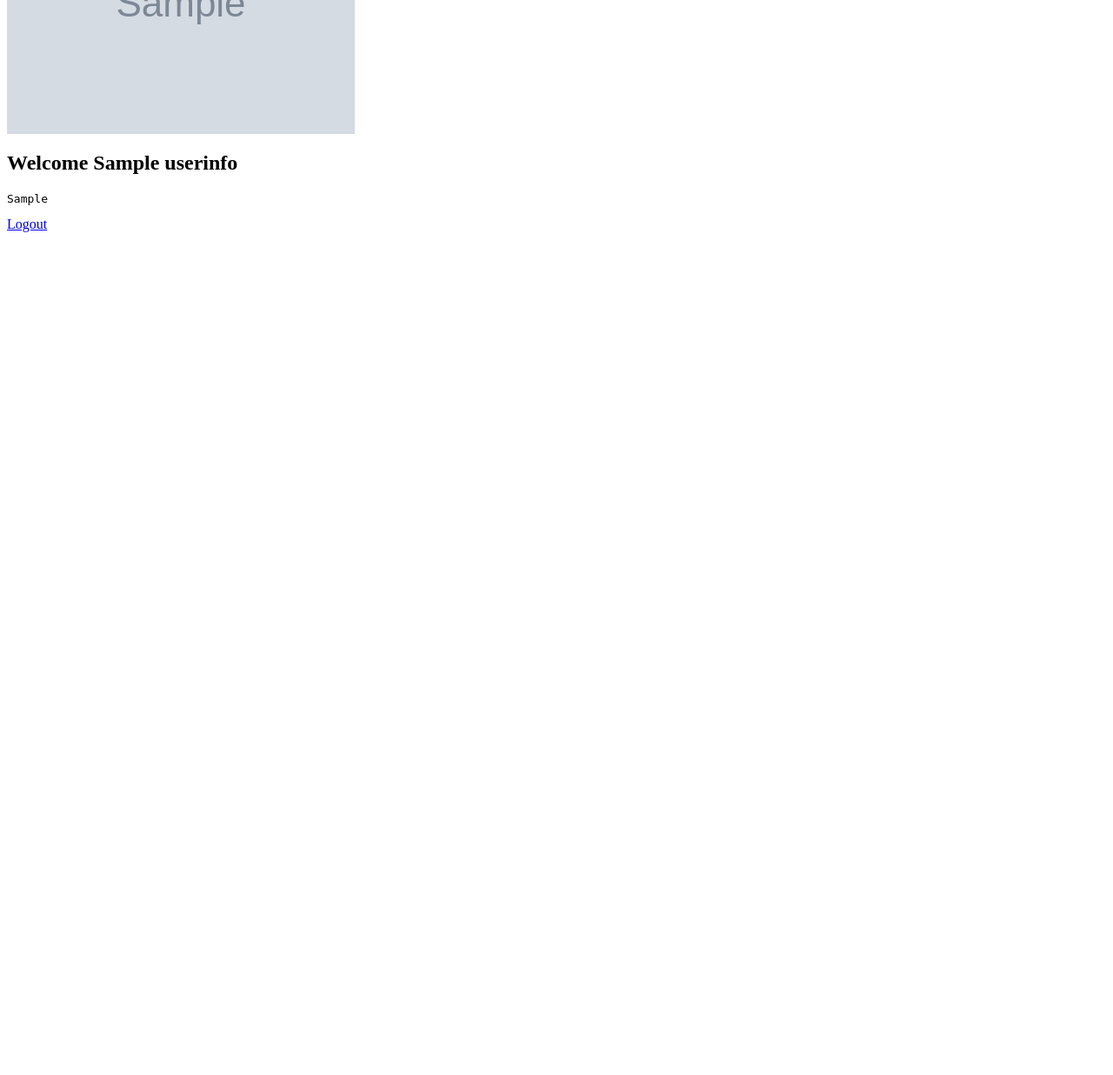
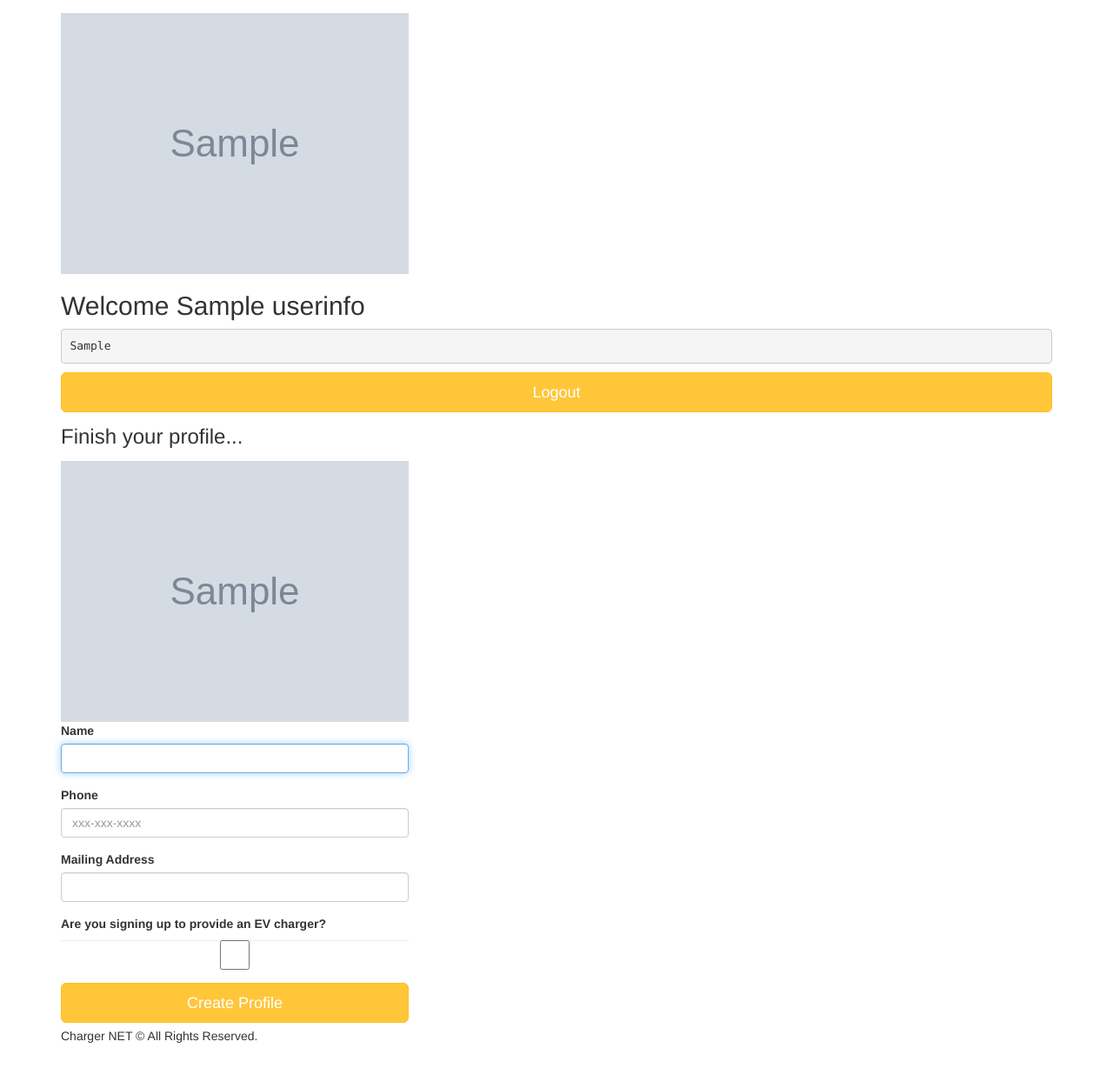
Before and after one commit to DannyDenver/ChargerNet, a Flask app: template templates/pages/create_profile.html in a window 1280 px wide. Shown: the part 475-1711 px from the top of the page at 87% size. Before the commit the page ends 742 px from the top, so only its background shows below. Run offline with Flask 2, Linux system fonts and the light colour scheme; tables that the repository leaves empty hold one stand-in row (values such as "Sample post"); the template is opened without the code that fills it: values that come from a table or form of the project are taken from there, most other values are stand-ins (such as "Sample title", 1, 10 or a date in 2020); grey boxes marked "Sample" are stand-in pictures; parts of the project's set-up code (start-up, migrations or seed data) failed here and were passed over; some libraries are stand-ins or nearby versions.

Commit message:
add header for logged in users

```diff
--- a/app.py
+++ b/app.py
@@ -52,105 +52,55 @@ app.config.from_object('config')
 db = SQLAlchemy(app)
 migrate = Migrate(app, db)
 
-@app.route('/callback')
-def callback_handling():
-    # Handles response from token endpoint
-    auth0.authorize_access_token()
-    resp = auth0.get('userinfo')
-    userinfo = resp.json()
-    print(userinfo)
+# mapper_registry = registry()
 
-    # Store the user information in flask session.
-    session['jwt_payload'] = userinfo
-    session['profile'] = {
-        'user_id': userinfo['sub'],
-        'name': userinfo['name'],
-        'picture': userinfo['picture']
-    }
-    return redirect('/create_profile')
-
-@app.route('/login')
-def login():
-    return auth0.authorize_redirect(redirect_uri='http://localhost:5000/callback')
-
-def requires_auth(f):
-  @wraps(f)
-  def decorated(*args, **kwargs):
-    if 'profile' not in session:
-      # Redirect to Login page here
-      return redirect('/')
-    return f(*args, **kwargs)
-
-  return decorated
-
-@app.route('/create_profile')
-@requires_auth
-def create_profile():
-    return render_template('pages/create_profile.html',
-                           userinfo=session['profile'],
-                           userinfo_pretty=json.dumps(session['jwt_payload'], indent=4))
-
-@app.route('/logout')
-def logout():
-    # Clear session stored data
-    session.clear()
-    # Redirect user to logout endpoint
-    params = {'returnTo': url_for('/', _external=True), 'client_id': 'RF0NE1fGynyjE4a4o96hwUatOVu7Iedr'}
-    return redirect(auth0.api_base_url + '/v2/logout?' + urlencode(params))
-
-mapper_registry = registry()
-
-@mapper_registry.as_declarative_base()
+# @mapper_registry.as_declarative_base()
 class User(db.Model):
-  __tablename__ = "User"
-  id = db.Column(db.Integer, primary_key=True)
+  __abstract__ = True
+  oauth_id = db.Column(db.String(100))
   name = db.Column(db.String(50))
   phone_number = db.Column(db.String(20))
-  __mapper_args__ = {
-      'polymorphic_identity':'user'
-  }
+  profile_photo=db.Column(db.String(100))
 
 class Driver(User):
-    frequent_charger = db.Column(db.Boolean)
-    total_kwh_consumed = db.Column(db.Integer)
+  __tablename__='Driver'
+  id = db.Column(db.Integer, primary_key=True)
+  frequent_charger = db.Column(db.Boolean)
+  total_kwh_consumed = db.Column(db.Integer)
 
-    reservations = db.relationship("Reservation", backref=db.backref("driver"), lazy="dynamic")
-    cars = db.relationship("Car", backref=db.backref("driver"), lazy="dynamic")
+  reservations = db.relationship("Reservation", backref=db.backref("driver"), lazy="dynamic")
+  cars = db.relationship("Car", backref=db.backref("driver"), lazy="dynamic")
 
-    @hybrid_property
-    def upcoming_reservations(self):
-      return self.reservations.filter(Reservation.start_time > datetime.now()).all()
+  @hybrid_property
+  def upcoming_reservations(self):
+    return self.reservations.filter(Reservation.start_time > datetime.now()).all()
 
-    @hybrid_property
-    def upcoming_reservation_count(self):
-      return len(self.reservations.filter(Reservation.start_time > datetime.now()).all())
+  @hybrid_property
+  def upcoming_reservation_count(self):
+    return len(self.reservations.filter(Reservation.start_time > datetime.now()).all())
 
-    @hybrid_property
-    def past_reservations(self):
-      return self.reservations.filter(Reservation.start_time < datetime.now()).all()
+  @hybrid_property
+  def past_reservations(self):
+    return self.reservations.filter(Reservation.start_time < datetime.now()).all()
 
-    @hybrid_property
-    def past_reservation_count(self):
-      return len(self.reservations.filter(Reservation.start_time < datetime.now()).all())
+  @hybrid_property
+  def past_reservation_count(self):
+    return len(self.reservations.filter(Reservation.start_time < datetime.now()).all())
 
-    __mapper_args__ = {
-        'polymorphic_identity': 'driver'
-    }
 
-    def __repr__(self):
-        return '<Driver ' + str(self.id) + ' ' + self.name + ' ' + self.phone_number + '>'
+  def __repr__(self):
+      return '<Driver ' + str(self.id) + ' ' + self.name + ' ' + self.phone_number + '>'
 
 class Provider(User):
+  __tablename__='Provider'
+  id = db.Column(db.Integer, primary_key=True)
   mailing_address = db.Column(db.String(100))
   kwh_provided = db.Column(db.Integer)
-  __mapper_args__ = {
-    'polymorphic_identity': 'provider'
-  }
 
 class Car(db.Model):
   __tablename__ = "Car"
   id = db.Column(db.Integer, primary_key=True)
-  driver_id = db.Column(db.Integer, db.ForeignKey('User.id'), nullable=False)
+  driver_id = db.Column(db.Integer, db.ForeignKey('Driver.id'), nullable=False)
   make = db.Column(db.String(20))
   model = db.Column(db.String(20))
   year = db.Column(db.Integer)
@@ -159,7 +109,7 @@ class Car(db.Model):
 class Reservation(db.Model):
   __tablename__ = 'Reservation'
   id = db.Column(db.Integer, primary_key=True)
-  driver_id = db.Column(db.Integer, db.ForeignKey('User.id'), nullable=False)
+  driver_id = db.Column(db.Integer, db.ForeignKey('Driver.id'), nullable=False)
   charger_id = db.Column(db.Integer, db.ForeignKey('Charger.id'), nullable=False)
   start_time = db.Column(db.DateTime, nullable=False)
   reservation_driver = db.relationship("Driver")
@@ -219,9 +169,111 @@ app.jinja_env.filters['datetime'] = format_datetime
 # Controllers.
 #----------------------------------------------------------------------------#
 
+
+@app.route('/callback')
+def callback_handling():
+    # Handles response from token endpoint
+    auth0.authorize_access_token()
+    resp = auth0.get('userinfo')
+    userinfo = resp.json()
+    print(userinfo)
+
+    session['jwt_payload'] = userinfo
+    session['profile'] = {
+        'user_id': userinfo['sub'],
+        'name': userinfo['name'],
+        'picture': userinfo['picture']
+    }
+
+    provider = Provider.query.filter(Provider.oauth_id==userinfo['sub']).first()
+    driver = Driver.query.filter(Driver.oauth_id==userinfo['sub']).first()
+
+    if provider is None and driver is None:
+      return redirect('/user/create')
+
+    if provider is not None:
+      session['isProvider']=True
+      session['oauth_id']=provider.oauth_id
+      session['name']=provider.name
+      return render_template('pages/home.html', name=provider.name, loggedIn=True, isProvider=True)
+    else:
+      session['isProvider']=False
+      session['user']=driver
+      return render_template('pages/home.html', loggedIn=True, isProvider=False)
+
+@app.route('/login')
+def login():
+    return auth0.authorize_redirect(redirect_uri='http://localhost:5000/callback')
+
+def requires_auth(f):
+  @wraps(f)
+  def decorated(*args, **kwargs):
+    if 'profile' not in session:
+      # Redirect to Login page here
+      return redirect('/')
+    return f(*args, **kwargs)
+
+  return decorated
+
+@app.route('/user/create', methods=['GET'])
+@requires_auth
+def create_profile_form():
+    userForm = UserForm()
+
+    print(session['jwt_payload']['sub'])
+
+    return render_template('pages/create_profile.html',
+                           userinfo=session['profile'],
+                           userinfo_pretty=json.dumps(session['jwt_payload'],
+                          indent=4),
+                          userForm=userForm)
+
+@app.route('/user/create', methods=['POST'])
+@requires_auth
+def create_profile_submission():
+  error = False
+  userForm = UserForm(request.form)
+
+  if not userForm.validate():
+    return render_template('pages/create_profile.html',
+                           userinfo=session['profile'],
+                           userinfo_pretty=json.dumps(session['jwt_payload'],
+                          indent=4),
+                          userForm=userForm)
+
+  if request.form['is_provider'] is 'y':
+    provider=Provider(oauth_id=session['jwt_payload']['sub'], name=request.form['name'], phone_number=request.form['phone_number'], profile_photo=session['jwt_payload']['picture'], mailing_address=request.form['mailing_address'])
+    db.session.add(provider)
+    db.session.commit()
+    session['isProvider']=True
+    session['user']=provider
+
+    return render_template('pages/home.html', loggedIn=True, isProvider=True)
+
+@app.route('/logout')
+def logout():
+    # Clear session stored data
+    session.clear()
+    # Redirect user to logout endpoint
+    params = {'returnTo': url_for('home', _external=True), 'client_id': 'RF0NE1fGynyjE4a4o96hwUatOVu7Iedr'}
+    return redirect(auth0.api_base_url + '/v2/logout?' + urlencode(params))
+
+
 @app.route('/')
 def index():
-  return render_template('pages/home.html')
+  isProvider=session.get('isProvider') if session.get('isProvider') else None
+  user = session.get('user') if session.get('user') else None
+  name = session.get('name') if session.get('name') else None
+
+  return render_template('pages/home.html',  loggedIn=True, name=name, isProvider=isProvider)
+
+@app.route('/home')
+def home():
+  isProvider=session.get('isProvider') if session.get('isProvider') else None
+  user = session.get('user') if session.get('user') else None
+  name = session.get('name') if session.get('name') else None
+
+  return render_template('pages/home.html', loggedIn=True if user else False, name=name, isProvider=isProvider)
 
 @app.route('/chargers')
 def chargers():
--- a/forms.py
+++ b/forms.py
@@ -1,7 +1,7 @@
 from datetime import datetime
 from flask_wtf import Form
 from flask_wtf import FlaskForm
-from wtforms import StringField, SelectField, IntegerField, SelectMultipleField, DateTimeField
+from wtforms import StringField, SelectField, IntegerField, SelectMultipleField, DateTimeField, BooleanField
 from wtforms.validators import DataRequired, AnyOf, URL, InputRequired, Regexp
 
 class ShowForm(Form):
@@ -17,203 +17,25 @@ class ShowForm(Form):
         default= datetime.today()
     )
 
-class VenueForm(Form):
+
+class UserForm(Form):
     name = StringField(
         'name', validators=[InputRequired("Please enter a name.")]
     )
-    city = StringField(
-        'city', validators=[InputRequired("Please enter a city.")]
+    phone_number = StringField(
+        'phone_number', validators=[Regexp('^[2-9]\d{2}-\d{3}-\d{4}$', 0, 'Use pattern `XXX-XXX-XXXX`')]
     )
-    state = SelectField(
-        'state', validators=[InputRequired("Please enter a state.")],
-        choices=[
-            ('AL', 'AL'),
-            ('AK', 'AK'),
-            ('AZ', 'AZ'),
-            ('AR', 'AR'),
-            ('CA', 'CA'),
-            ('CO', 'CO'),
-            ('CT', 'CT'),
-            ('DE', 'DE'),
-            ('DC', 'DC'),
-            ('FL', 'FL'),
-            ('GA', 'GA'),
-            ('HI', 'HI'),
-            ('ID', 'ID'),
-            ('IL', 'IL'),
-            ('IN', 'IN'),
-            ('IA', 'IA'),
-            ('KS', 'KS'),
-            ('KY', 'KY'),
-            ('LA', 'LA'),
-            ('ME', 'ME'),
-            ('MT', 'MT'),
-            ('NE', 'NE'),
-            ('NV', 'NV'),
-            ('NH', 'NH'),
-            ('NJ', 'NJ'),
-            ('NM', 'NM'),
-            ('NY', 'NY'),
-            ('NC', 'NC'),
-            ('ND', 'ND'),
-            ('OH', 'OH'),
-            ('OK', 'OK'),
-            ('OR', 'OR'),
-            ('MD', 'MD'),
-            ('MA', 'MA'),
-            ('MI', 'MI'),
-            ('MN', 'MN'),
-            ('MS', 'MS'),
-            ('MO', 'MO'),
-            ('PA', 'PA'),
-            ('RI', 'RI'),
-            ('SC', 'SC'),
-            ('SD', 'SD'),
-            ('TN', 'TN'),
-            ('TX', 'TX'),
-            ('UT', 'UT'),
-            ('VT', 'VT'),
-            ('VA', 'VA'),
-            ('WA', 'WA'),
-            ('WV', 'WV'),
-            ('WI', 'WI'),
-            ('WY', 'WY'),
-        ]
+    mailing_address = StringField(
+        'mailing_address', validators=[InputRequired("Please enter a mailing address.")]
     )
-    address = StringField(
-        'address', validators=[InputRequired("Please enter an address.")]
-    )
-    phone = StringField(
-        'phone', validators=[Regexp('^[2-9]\d{2}-\d{3}-\d{4}$', 0, 'Use pattern `XXX-XXX-XXXX`')]
-    )
-    image_link = StringField(
-        'image_link', validators=[URL()]
-    )
-    genres = SelectMultipleField(
-        'genres', validators=[InputRequired("Please enter venue genres.")],
-        choices=[
-            ('Alternative', 'Alternative'),
-            ('Blues', 'Blues'),
-            ('Classical', 'Classical'),
-            ('Country', 'Country'),
-            ('Electronic', 'Electronic'),
-            ('Folk', 'Folk'),
-            ('Funk', 'Funk'),
-            ('Hip-Hop', 'Hip-Hop'),
-            ('Heavy Metal', 'Heavy Metal'),
-            ('Instrumental', 'Instrumental'),
-            ('Jazz', 'Jazz'),
-            ('Musical Theatre', 'Musical Theatre'),
-            ('Pop', 'Pop'),
-            ('Punk', 'Punk'),
-            ('R&B', 'R&B'),
-            ('Reggae', 'Reggae'),
-            ('Rock n Roll', 'Rock n Roll'),
-            ('Soul', 'Soul'),
-            ('Other', 'Other'),
-        ]
-    )
-    website = StringField(
-        'website', validators=[URL()]
-    )
-    facebook_link = StringField(
-        'facebook_link', validators=[URL()]
-    )
+    is_provider = BooleanField()
 
 
-class ArtistForm(Form):
+
+class DriverForm(Form):
     name = StringField(
-        'name', validators=[InputRequired()]
+        'name', validators=[InputRequired("Please enter a name.")]
     )
-    city = StringField(
-        'city', validators=[InputRequired()]
+    phone_number = StringField(
+        'phone_number', validators=[Regexp('^[2-9]\d{2}-\d{3}-\d{4}$', 0, 'Use pattern `XXX-XXX-XXXX`')]
     )
-    state = SelectField(
-        'state', validators=[InputRequired()],
-        choices=[
-            ('AL', 'AL'),
-            ('AK', 'AK'),
-            ('AZ', 'AZ'),
-            ('AR', 'AR'),
-            ('CA', 'CA'),
-            ('CO', 'CO'),
-            ('CT', 'CT'),
-            ('DE', 'DE'),
-            ('DC', 'DC'),
-            ('FL', 'FL'),
-            ('GA', 'GA'),
-            ('HI', 'HI'),
-            ('ID', 'ID'),
-            ('IL', 'IL'),
-            ('IN', 'IN'),
-            ('IA', 'IA'),
-            ('KS', 'KS'),
-            ('KY', 'KY'),
-            ('LA', 'LA'),
-            ('ME', 'ME'),
-            ('MT', 'MT'),
-            ('NE', 'NE'),
-            ('NV', 'NV'),
-            ('NH', 'NH'),
-            ('NJ', 'NJ'),
-            ('NM', 'NM'),
-            ('NY', 'NY'),
-            ('NC', 'NC'),
-            ('ND', 'ND'),
-            ('OH', 'OH'),
-            ('OK', 'OK'),
-            ('OR', 'OR'),
-            ('MD', 'MD'),
-            ('MA', 'MA'),
-            ('MI', 'MI'),
-            ('MN', 'MN'),
-            ('MS', 'MS'),
-            ('MO', 'MO'),
-            ('PA', 'PA'),
-            ('RI', 'RI'),
-            ('SC', 'SC'),
-            ('SD', 'SD'),
-            ('TN', 'TN'),
-            ('TX', 'TX'),
-            ('UT', 'UT'),
-            ('VT', 'VT'),
-            ('VA', 'VA'),
-            ('WA', 'WA'),
-            ('WV', 'WV'),
-            ('WI', 'WI'),
-            ('WY', 'WY'),
-        ]
-    )
-    phone = StringField(
-        'phone', validators=[Regexp('^[2-9]\d{2}-\d{3}-\d{4}$')]
-    )
-    image_link = StringField(
-        'image_link', validators=[URL()]
-    )
-    genres = SelectMultipleField(
-        'genres', validators=[InputRequired()],
-        choices=[
-            ('Alternative', 'Alternative'),
-            ('Blues', 'Blues'),
-            ('Classical', 'Classical'),
-            ('Country', 'Country'),
-            ('Electronic', 'Electronic'),
-            ('Folk', 'Folk'),
-            ('Funk', 'Funk'),
-            ('Hip-Hop', 'Hip-Hop'),
-            ('Heavy Metal', 'Heavy Metal'),
-            ('Instrumental', 'Instrumental'),
-            ('Jazz', 'Jazz'),
-            ('Musical Theatre', 'Musical Theatre'),
-            ('Pop', 'Pop'),
-            ('Punk', 'Punk'),
-            ('R&B', 'R&B'),
-            ('Reggae', 'Reggae'),
-            ('Rock n Roll', 'Rock n Roll'),
-            ('Soul', 'Soul'),
-            ('Other', 'Other'),
-        ]
-    )
-    facebook_link = StringField(
-        'facebook_link', validators=[URL()]
-    )
--- a/templates/layouts/main.html
+++ b/templates/layouts/main.html
@@ -38,32 +38,42 @@
 
   <!-- Wrap all page content here -->
   <div id="wrap">
+    <!-- Fixed navbar -->
+    <nav class="navbar navbar-default">
+      <div class="container-fluid">
+          <div class="navbar-header">
+              <a class="navbar-brand" href="#"><b>Charger Net</b></a>
+            </div>
 
-    <!-- Fixed navbar -->
-    <div class="navbar navbar-default navbar-fixed-top">
-      <div class="container">
-        <div class="navbar-header">
-          <button type="button" class="navbar-toggle" data-toggle="collapse" data-target=".navbar-collapse">
-            <span class="icon-bar"></span>
-            <span class="icon-bar"></span>
-            <span class="icon-bar"></span>
-          </button>
-          <a class="btn btn-primary btn-lg btn-login btn-block" href="/login">Log In</a>
-          <a class="btn btn-primary btn-lg btn-login btn-block" href="/logout">Log Out</a>
-
-        </div>
-        <div class="collapse navbar-collapse">
-          <ul class="nav navbar-nav">
-            <li>
-
-            </li>
-          </ul>
-          <ul class="nav navbar-nav">
-
-          </ul>
-        </div>
+        <div class="collapse navbar-collapse" id="bs-example-navbar-collapse-1">
+            <ul class="nav navbar-nav">
+              <li><a href="#">Find Charger</a></li>
+              {% if isProvider and loggedIn %}
+              <li><a href="#">Register Charger</a></li>
+              <li><a href="#">View Reservations</a></li>
+              {% elif loggedIn%}
+              <li><a href="#">Register Car</a></li>
+              <li><a href="#">Schedule Charger Reservation</a></li>
+              {% endif %}
+            </ul>
+            <form class="navbar-form navbar-left">
+              <div class="form-group">
+                <input type="text" class="form-control" placeholder="Search">
+              </div>
+              <button type="submit" class="btn btn-default">Submit</button>
+            </form>
+            <ul class="nav navbar-nav navbar-right">
+              {% if name %}
+              <li style="margin:6px"><h4>Hello, {{ name  }}</h4></li>
+              {% endif %}
+                {% if loggedIn %}
+                <li><a class="btn btn-primary btn-sm" href="/logout">Log Out</a></li>
+                {% else %}
+                  <li><a class="btn btn-primary btn-sm" href="/login">Log In</a></li>
+                {% endif %}
+            </div>
       </div>
-    </div>
+    </nav>
 
     <!-- Begin page content -->
     <main id="content" role="main" class="container">
--- a/templates/pages/create_profile.html
+++ b/templates/pages/create_profile.html
@@ -1,3 +1,7 @@
+
+{% extends 'layouts/main.html' %}
+{% block title %}Charger NET{% endblock %}
+{% block content %}
 <div class="logged-in-box auth0-box logged-in">
     <h1 id="logo"><img src="//cdn.auth0.com/samples/auth0_logo_final_blue_RGB.png" /></h1>
     <img class="avatar" src="{{userinfo['picture']}}"/>
@@ -5,3 +9,43 @@
     <pre>{{userinfo_pretty}}</pre>
     <a class="btn btn-primary btn-lg btn-logout btn-block" href="/logout">Logout</a>
 </div>
+
+
+<div class="form-wrapper">
+    <form method="post" class="form">
+      <h3 class="form-heading">Finish your profile...</h3>
+      <img class="avatar" src="{{userinfo['picture']}}"/>
+
+      <div class="form-group">
+        <label for="name">Name</label>
+        {{ userForm.name(class_ = 'form-control', autofocus = true) }}
+          {% if userForm.name.errors %}
+            <ul class="errors">{% for error in userForm.name.errors %}<li>{{ error }}</li>{% endfor %}</ul>
+          {% endif %}
+      </div>
+      <div class="form-group">
+          <label for="phone">Phone</label>
+          {{ userForm.phone_number(class_ = 'form-control', placeholder='xxx-xxx-xxxx', autofocus = true) }}
+          {% if userForm.phone_number.errors %}
+            <ul class="errors">{% for error in userForm.phone_number.errors %}<li>{{ error }}</li>{% endfor %}</ul>
+          {% endif %}
+        </div>
+        <div class="form-group">
+            <label for="name">Mailing Address</label>
+            {{ userForm.mailing_address(class_ = 'form-control', autofocus = true) }}
+              {% if userForm.mailing_address.errors %}
+                <ul class="errors">{% for error in userForm.mailing_address.errors %}<li>{{ error }}</li>{% endfor %}</ul>
+              {% endif %}
+          </div>
+          <div class="form-group">
+            <label for="name">Are you signing up to provide an EV charger?</label>
+            {{ userForm.is_provider(class_ = 'form-control', autofocus = true) }}
+              {% if userForm.is_provider.errors %}
+                <ul class="errors">{% for error in userForm.is_provider.errors %}<li>{{ error }}</li>{% endfor %}</ul>
+              {% endif %}
+          </div>
+      <input type="submit" value="Create Profile" class="btn btn-primary btn-lg btn-block">
+    </form>
+  </div>
+
+{% endblock %}
```
Also changed, not shown: migrations/versions/ebd513946b44_.py (renamed from migrations/versions/1da62e54fdc1_initial_db_migration.py, +20 -9 lines).
